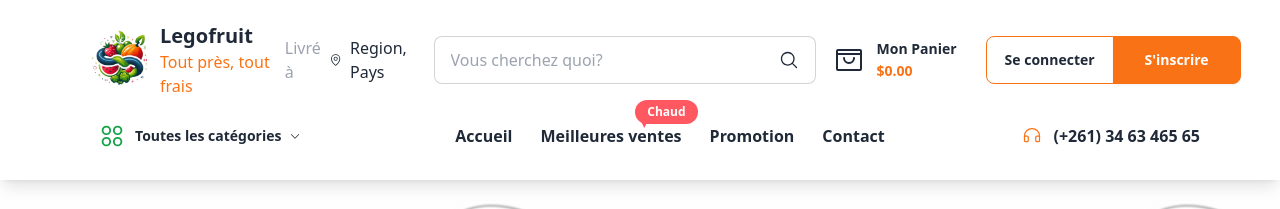
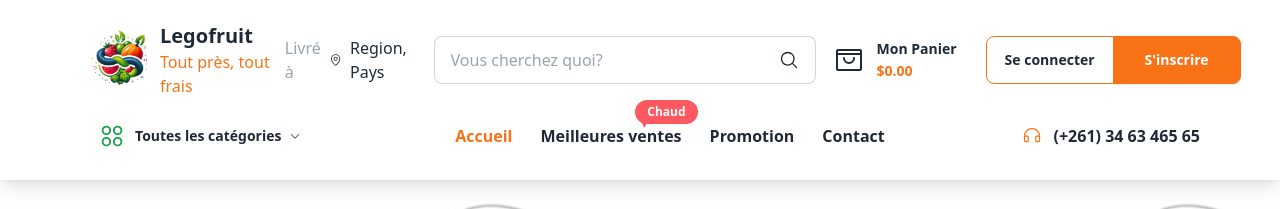
Before and after one commit to HADAPARI/legofruit_client, a React (Vite) app: page / in a window 1280 px wide. Shown: the top 209 px of the page. Built offline with nearby package versions, Linux system fonts and the light colour scheme; no server answers.

Commit message:
link on hover css

```diff
--- a/src/components/Header.jsx
+++ b/src/components/Header.jsx
@@ -1,4 +1,4 @@
-import { Link } from "react-router-dom";
+import { NavLink } from "react-router-dom";
 import {
   CaretDown,
   Carrot,
@@ -17,6 +17,7 @@ import { useSelector } from "react-redux";
 import { useDispatch } from "react-redux";
 import axios from "axios";
 import { set } from "../redux/reducers/userSlice";
+import { Link } from "react-router-dom";
 
 const Header = () => {
   const user = useSelector((state) => state.user);
@@ -93,9 +94,9 @@ const Header = () => {
                 className="dropdown-content z-[1] menu p-2 shadow bg-base-100 rounded-box w-52"
               >
                 <li>
-                  <Link to="/profile" className="py-3">
+                  <NavLink to="/profile" className="py-3">
                     <User size={20} /> Profil
-                  </Link>
+                  </NavLink>
                 </li>
                 <li>
                   <div className="py-3" onClick={signOut}>
@@ -121,35 +122,35 @@ const Header = () => {
             className="dropdown-content z-[1] menu p-2 shadow bg-base-100 rounded-box w-52"
           >
             <li>
-              <Link to="/" className="py-3">
+              <NavLink to="/" className="py-3">
                 <Cherries size={20} className="text-red-600" /> Fruits
-              </Link>
+              </NavLink>
             </li>
             <li>
-              <Link to="/" className="py-3">
+              <NavLink to="/" className="py-3">
                 <Carrot size={20} className="text-orange-500" />
                 Legumes
-              </Link>
+              </NavLink>
             </li>
           </ul>
         </div>
         <nav className="flex items-center">
           <ul className="flex gap-7 hover:*:text-orange-500 *:font-semibold">
             <li>
-              <Link to="/">Accueil</Link>
+              <NavLink to="/">Accueil</NavLink>
             </li>
             <li>
-              <Link to="/bestsales">
+              <NavLink to="/bestsales">
                 <Bull text="Chaud" type="error">
                   Meilleures ventes
                 </Bull>
-              </Link>
+              </NavLink>
             </li>
             <li>
-              <Link to="/promotion">Promotion</Link>
+              <NavLink to="/promotion">Promotion</NavLink>
             </li>
             <li>
-              <Link to="/contact">Contact</Link>
+              <NavLink to="/contact">Contact</NavLink>
             </li>
           </ul>
         </nav>
--- a/src/index.css
+++ b/src/index.css
@@ -21,3 +21,7 @@
     rgba(255, 255, 255, 0.7)
   );
 }
+
+.active{
+  color: #f97316;
+}
```
